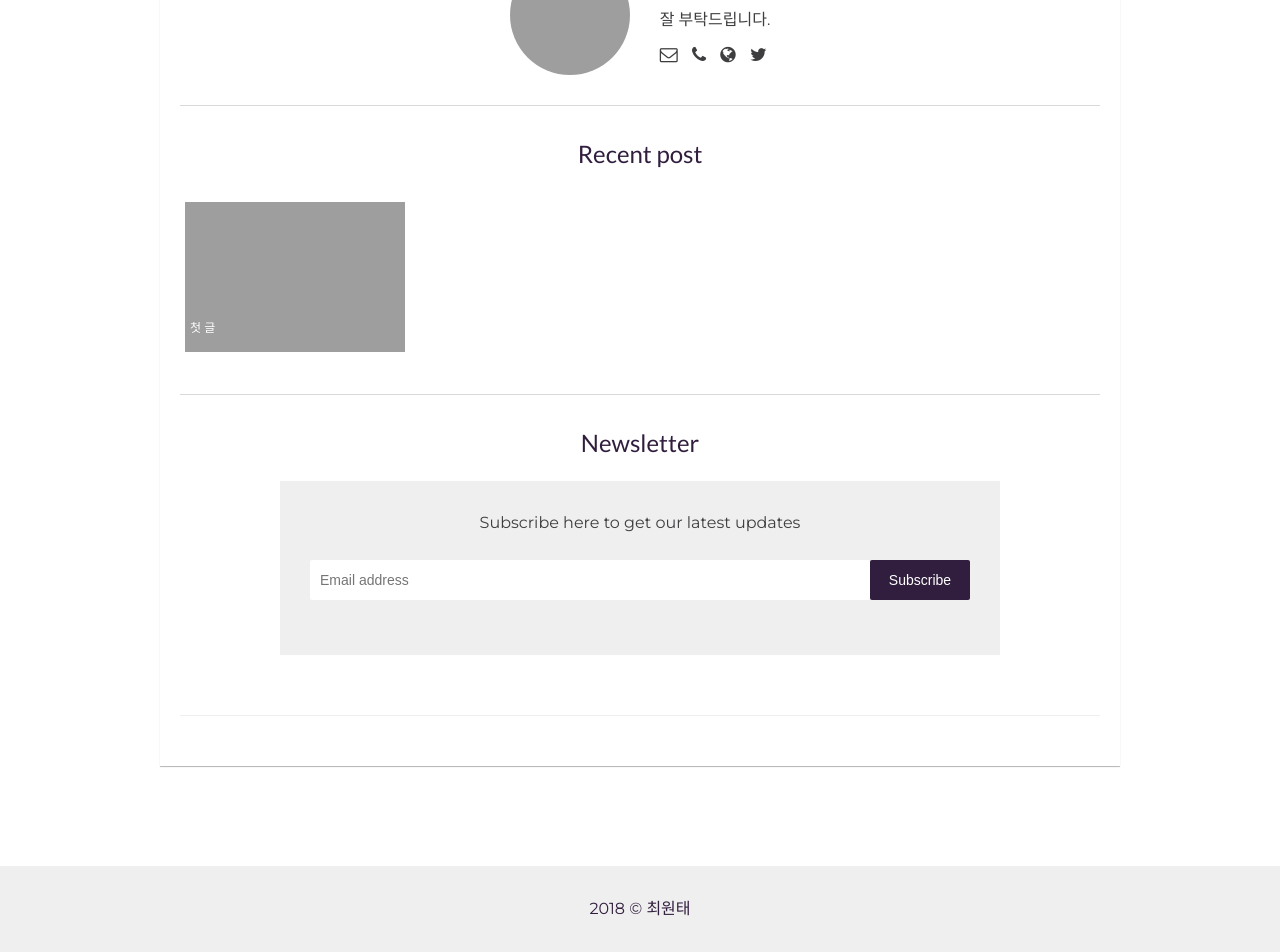
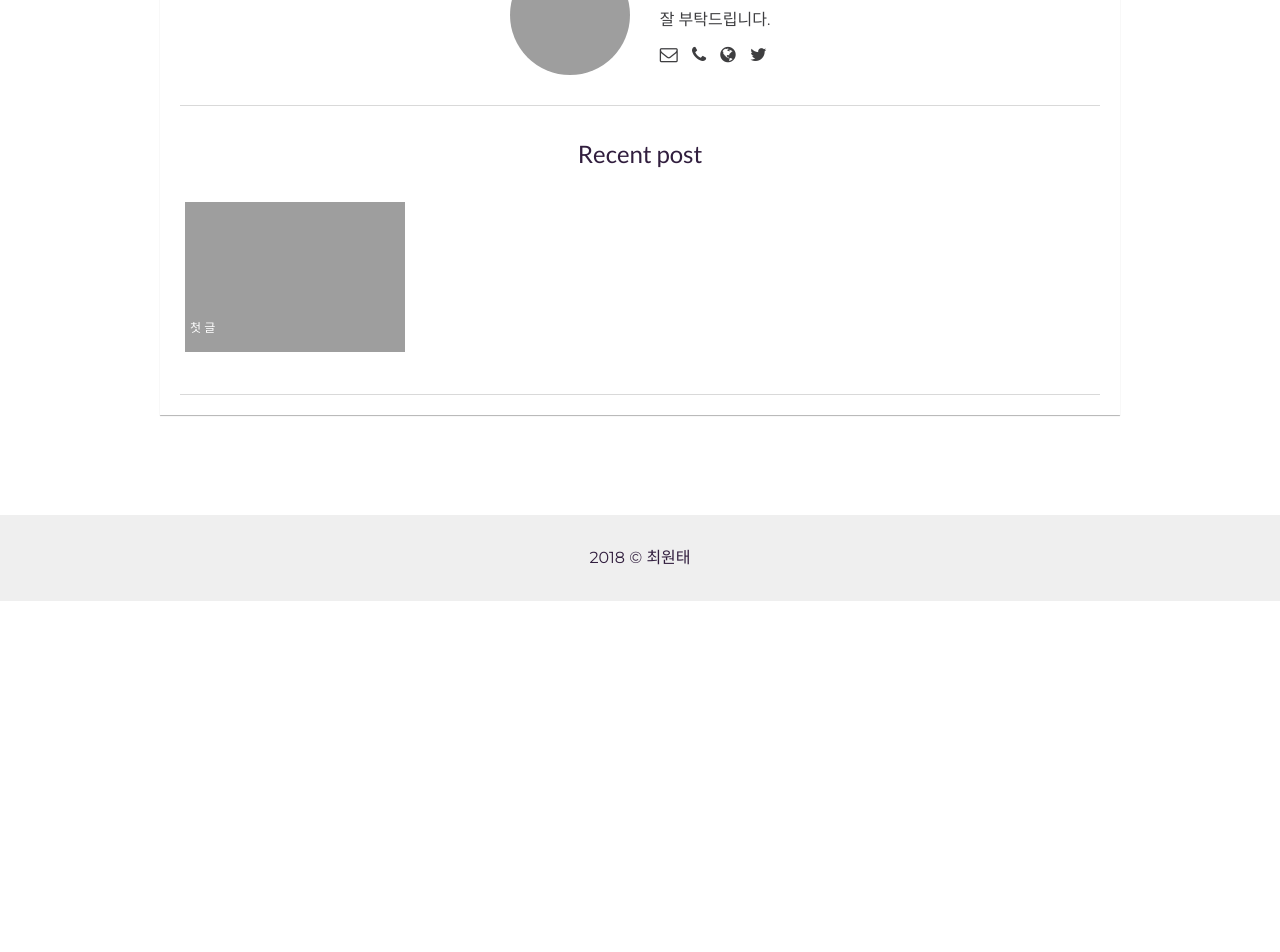
Before and after one commit to wontaechoi/wontaechoi.github.io, a Jekyll site: the page built from _posts/2018-05-01-First-Blog.md, in a window 1280 px wide. Shown: the part 1097-2049 px from the top of the page. Built offline with Jekyll 4.4.1, drawn with Linux system fonts in a browser that asks for light colours; comment, search, counter and statistics services are not loaded; grey boxes are pictures that could not be loaded.

Commit message:
First post fixed

```diff
--- a/_includes/disqus.html
+++ /dev/null
@@ -1,16 +0,0 @@
-<section class="comment-area">
-  <div class="comment-wrapper">
-    {% if site.discus_identifier %}
-    <div id="disqus_thread" class="article-comments"></div>
-    <script>
-      (function() {
-          var d = document, s = d.createElement('script');
-          s.src = '//{{ site.discus_identifier }}.disqus.com/embed.js';
-          s.setAttribute('data-timestamp', +new Date());
-          (d.head || d.body).appendChild(s);
-      })();
-    </script>
-    <noscript>Please enable JavaScript to view the <a href="https://disqus.com/?ref_noscript">comments powered by Disqus.</a></noscript>
-    {% endif %}
-  </div>
-</section> <!-- End Comment Area -->
--- a/_includes/newsletter.html
+++ /dev/null
@@ -1,13 +0,0 @@
-<div class="newsletter" id="mc_embed_signup">
-  <h2 class="newsletter-title">Newsletter</h2>
-  <div class="form-container">
-    <p>Subscribe here to get our latest updates</p>
-    <form action="//{{ site.mailchimp }}" method="post" id="mc-embedded-subscribe-form" name="mc-embedded-subscribe-form" class="validate" target="_blank" novalidate>
-      <label class="screen-reader-text" for="mce-EMAIL">Email Address</label>
-      <div class="newsletter-box" id="mc_embed_signup_scroll">
-        <input type="email" name="EMAIL" placeholder="Email address" class="email-input" id="mce-EMAIL" required>
-        <input type="submit" value="Subscribe" name="subscribe" class="subscribe-btn" id="mc-embedded-subscribe">
-      </div>
-    </form>
-  </div>
-</div> <!-- End Newsletter -->
--- a/_layouts/post.html
+++ b/_layouts/post.html
@@ -30,8 +30,6 @@ layout: default
         </div>
         {% include author-box.html %}
         {% include recent-post.html %}
-        {% include newsletter.html %}
-        {% include disqus.html %}
       </div>
     </div> <!-- End Wrapper -->
   </article>
```
Also changed, not shown: 5 other files.
